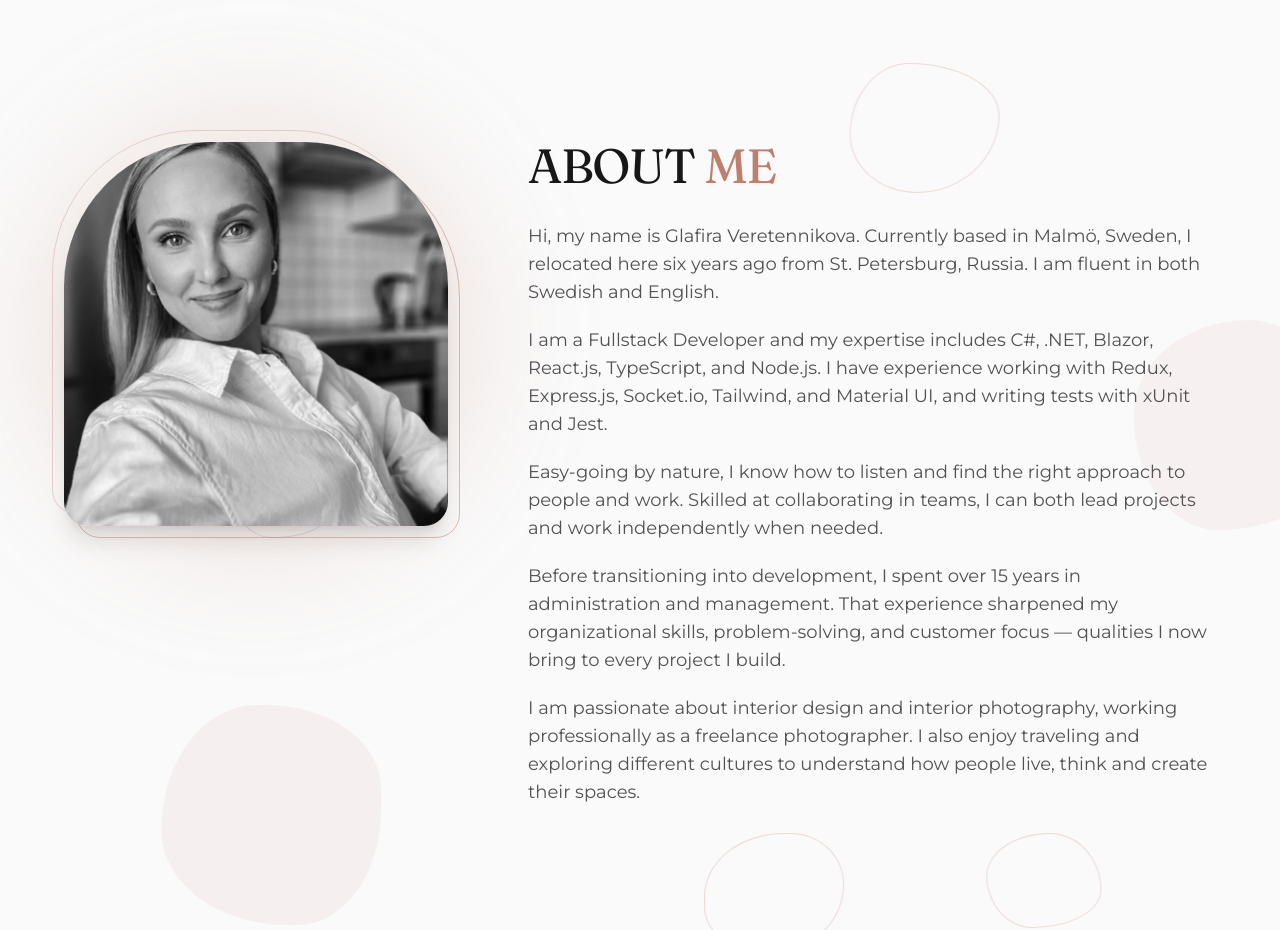
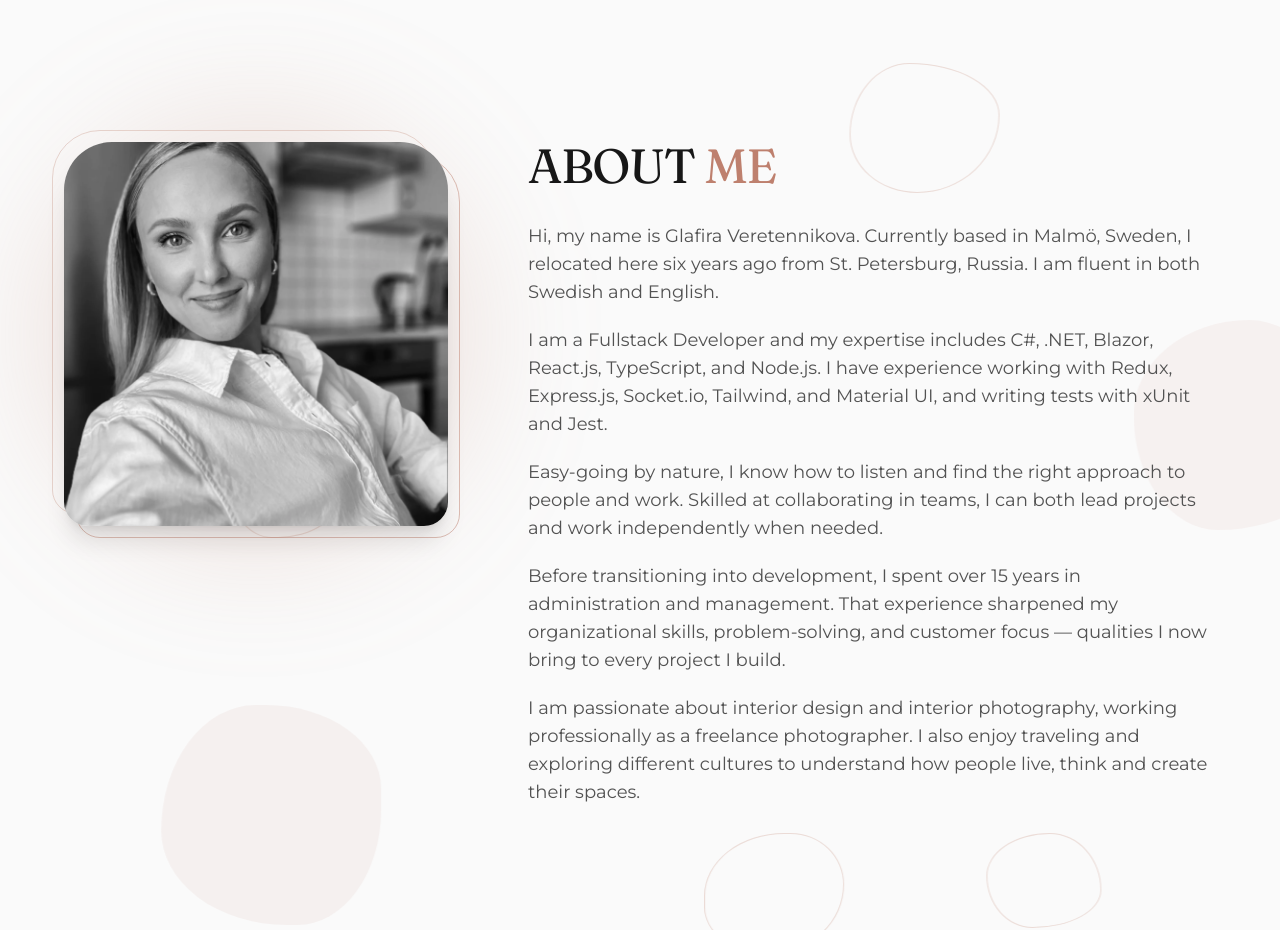
Before and after one commit to glafver/portfolio, a React (Vite) app: page / in a window 1280 px wide. Shown: the part 4940-5870 px from the top of the page. Built offline with nearby package versions, Linux system fonts and the light colour scheme; no server answers; the database is empty.

Commit message:
Reduce About photo arch to avoid over-cropping

```diff
--- a/src/components/AboutSection.tsx
+++ b/src/components/AboutSection.tsx
@@ -16,12 +16,12 @@ const AboutSection: React.FC = () => {
                 <Fade direction="left" triggerOnce duration={600} className="lg:w-2/5 w-full max-w-sm shrink-0">
                     <div className="relative">
                         <div className="absolute -inset-6 rounded-full bg-accent/20 dark:bg-accent/15 blur-3xl" aria-hidden="true" />
-                        <div className="absolute inset-0 -translate-x-3 -translate-y-3 rounded-t-[9rem] rounded-b-3xl border border-accent/30 dark:border-accent-light/30" aria-hidden="true" />
-                        <div className="absolute inset-0 translate-x-3 translate-y-3 rounded-t-[9rem] rounded-b-3xl border border-accent/50 dark:border-accent/40" aria-hidden="true" />
+                        <div className="absolute inset-0 -translate-x-3 -translate-y-3 rounded-t-[3rem] rounded-b-3xl border border-accent/30 dark:border-accent-light/30" aria-hidden="true" />
+                        <div className="absolute inset-0 translate-x-3 translate-y-3 rounded-t-[3rem] rounded-b-3xl border border-accent/50 dark:border-accent/40" aria-hidden="true" />
                         <img
                             src="/assets/about_img.webp"
                             alt="Glafira Veretennikova"
-                            className="relative rounded-t-[9rem] rounded-b-3xl object-cover aspect-square w-full shadow-xl"
+                            className="relative rounded-t-[3rem] rounded-b-3xl object-cover aspect-square w-full shadow-xl"
                             loading="lazy"
                             decoding="async"
                         />
```
